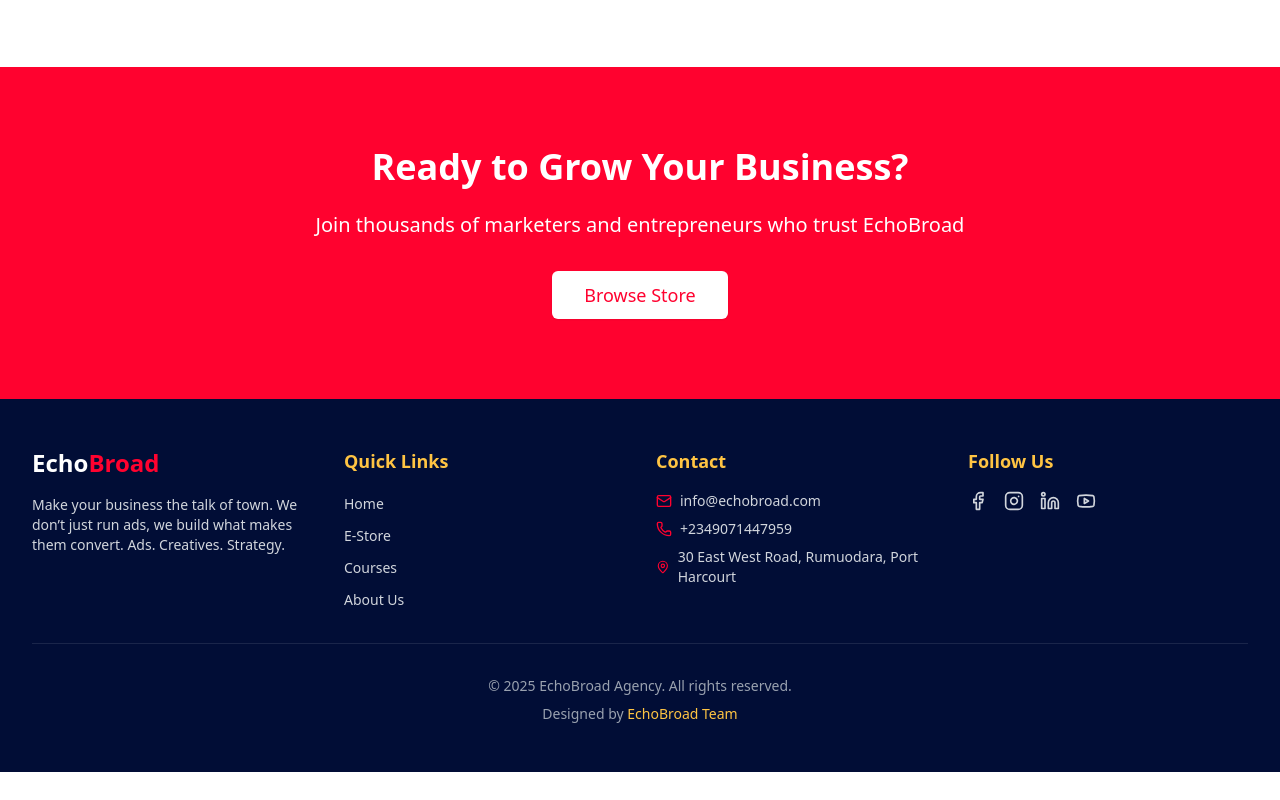
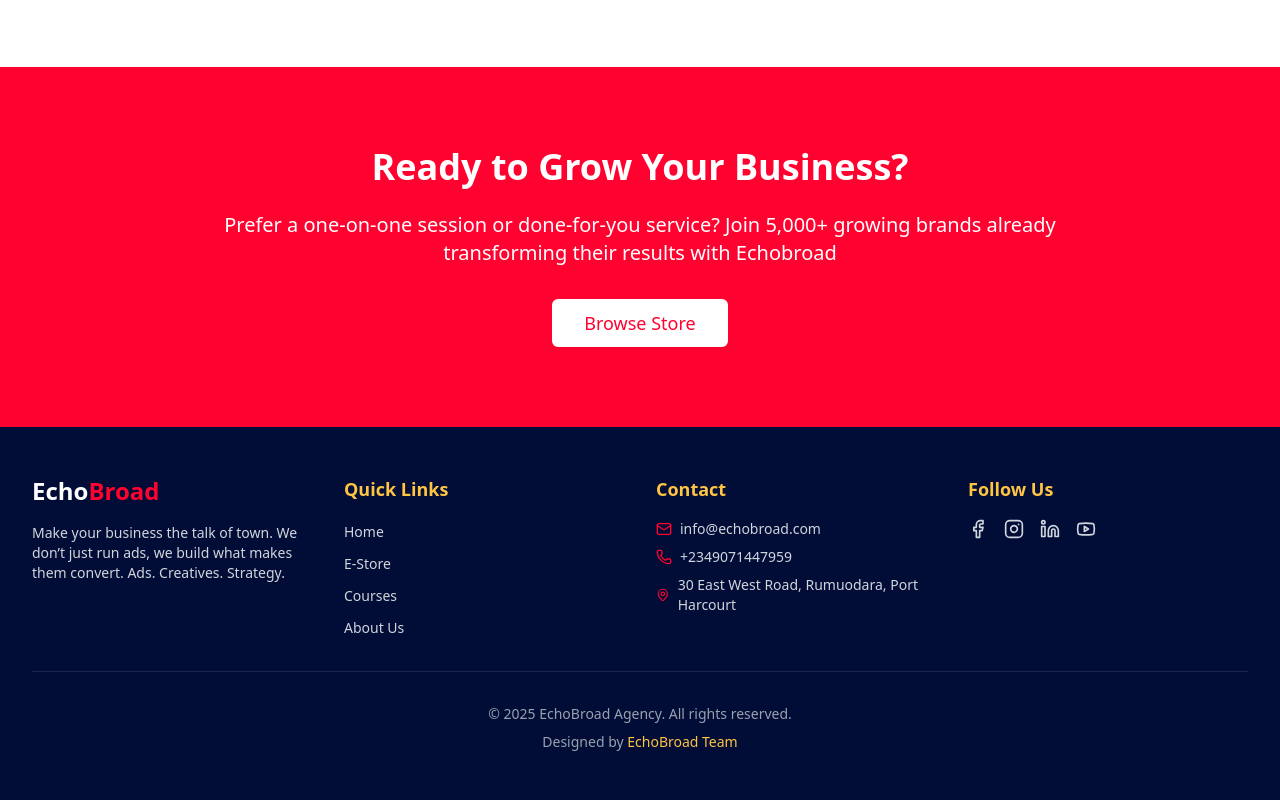
Before and after one commit to osasbenny/echobroadagency, a React (Vite) app: page / in a window 1280 px wide. Shown: the part 5537-6337 px from the top of the page. Before the commit the page ends 6309 px from the top, so only its background shows below. Built offline with nearby package versions, Linux system fonts and the light colour scheme.

Commit message:
feat: Update CTA text before footer

```diff
--- a/src/pages/Home.jsx
+++ b/src/pages/Home.jsx
@@ -402,7 +402,7 @@
         <div className="max-w-4xl mx-auto text-center">
           <h2 className="text-4xl font-bold mb-6">Ready to Grow Your Business?</h2>
           <p className="text-xl mb-8">
-            Join thousands of marketers and entrepreneurs who trust EchoBroad
+            Prefer a one-on-one session or done-for-you service? Join 5,000+ growing brands already transforming their results with Echobroad
           </p>
           <Link to="/store">
             <Button className="bg-white text-red hover:bg-gray-100 px-8 py-6 text-lg">
```
Also changed, not shown: 2 other files (tests, documents, lock files or other folders).
